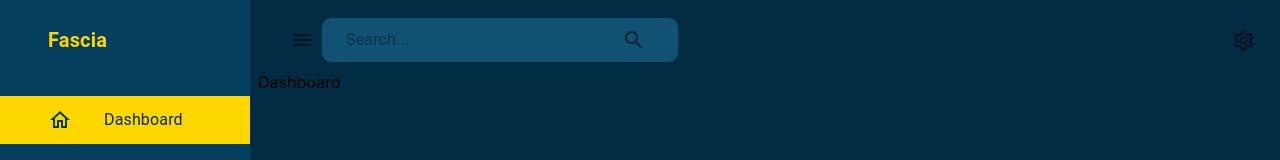
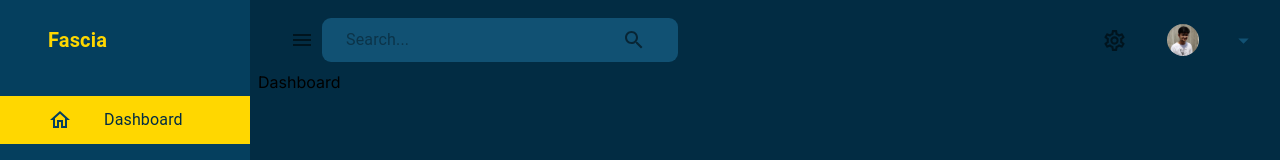
Before and after one commit to sushilpandeyy/Fascia, a React (Vite) app in the folder dashboardf/: page /dashboard in a window 1280 px wide. Shown: the top 160 px of the page. Built offline with nearby package versions, Linux system fonts and the light colour scheme; no server answers.

Commit message:
Added Profile Button in nav

```diff
--- a/dashboardf/src/scenes/Layout/index.jsx
+++ b/dashboardf/src/scenes/Layout/index.jsx
@@ -14,7 +14,6 @@
   const [isSidebarOpen, setIsSidebarOpen] = React.useState(true);
   const userId = useSelector((state) => state.global.userId);
   const data = useGetUserQuery(userId);
-  console.log(data);
 
   return (<Router>
     <Box display={isNonMobile ? "flex" : "block"} width="100%" height="100%">
@@ -26,6 +25,7 @@
       />
       <Box flexGrow={1}>
         <Navbar
+          user= {data || {}}
           isSidebarOpen={isSidebarOpen}
           setIsSidebarOpen={setIsSidebarOpen}
         />
--- a/dashboardf/src/scenes/component/Navbar.jsx
+++ b/dashboardf/src/scenes/component/Navbar.jsx
@@ -7,10 +7,22 @@
     SettingsOutlined,
     ArrowDropDownOutlined } from '@mui/icons-material'
 import sushil from "../assets/sushil.jpg"
-import { AppBar, IconButton, InputBase, Toolbar } from '@mui/material'
+import { AppBar,
+  Button,
+  Box,
+  Typography,
+  IconButton,
+  InputBase,
+  Toolbar,
+  Menu,
+  MenuItem, } from '@mui/material'
 import FlexBetween from '../component/FlexBetween'
 
-const Navbar = ({ isSidebarOpen, setSidebarOpen}) => {
+const Navbar = ({ user, isSidebarOpen, setSidebarOpen}) => {
+  const [anchorEl, setAnchorEl] = useState(null);
+  const isOpen = Boolean(anchorEl);
+  const handleClick = (event) => setAnchorEl(event.currentTarget);
+  const handleClose = () => setAnchorEl(null);
   return (
     <>
       <AppBar
@@ -43,6 +55,54 @@
             <IconButton>
               <SettingsOutlined sx={{ fontSize: "25px" }} />
             </IconButton>
+            <FlexBetween>
+            <Button
+              onClick={handleClick}
+              sx={{
+                display: "flex",
+                justifyContent: "space-between",
+                alignItems: "center",
+                textTransform: "none",
+                gap: "1rem",
+              }}
+            >
+              <Box
+                component="img"
+                alt="profile"
+                src={sushil}
+                height="32px"
+                width="32px"
+                borderRadius="50%"
+                sx={{ objectFit: "cover" }}
+              />
+              <Box textAlign="left">
+                <Typography
+                  fontWeight="bold"
+                  fontSize="0.85rem"
+                  sx={{ color: "#053F5E" }}
+                >
+                  {user.name}
+                </Typography>
+                <Typography
+                  fontSize="0.75rem"
+                  sx={{ color: "#053F5E" }}
+                >
+                  {user.occupation}
+                </Typography>
+              </Box>
+              <ArrowDropDownOutlined
+                sx={{ color: "#115173", fontSize: "25px" }}
+              />
+              </Button>
+            <Menu
+              anchorEl={anchorEl}
+              open={isOpen}
+              onClose={handleClose}
+              anchorOrigin={{ vertical: "bottom", horizontal: "center" }}
+            >
+              <MenuItem onClick={handleClose}>Log Out</MenuItem>
+            </Menu>
+            </FlexBetween>
           </FlexBetween>
         </Toolbar>
       </AppBar>
--- a/dashboardf/src/scenes/component/Sidebar.jsx
+++ b/dashboardf/src/scenes/component/Sidebar.jsx
@@ -105,7 +105,7 @@
     }
 
 const Sidebar = ({
-    drawerWidth, isSidebarOpen, setIsSidebarOpen, isNonMobile
+    user, drawerWidth, isSidebarOpen, setIsSidebarOpen, isNonMobile
   }) => {
     const location=useLocation();
     const [active, setActive] = useState("");
```
